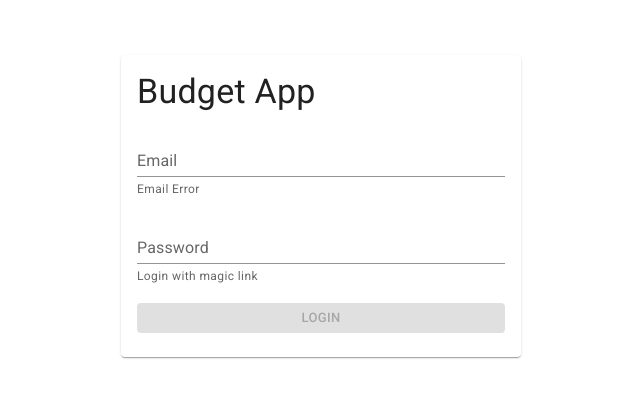
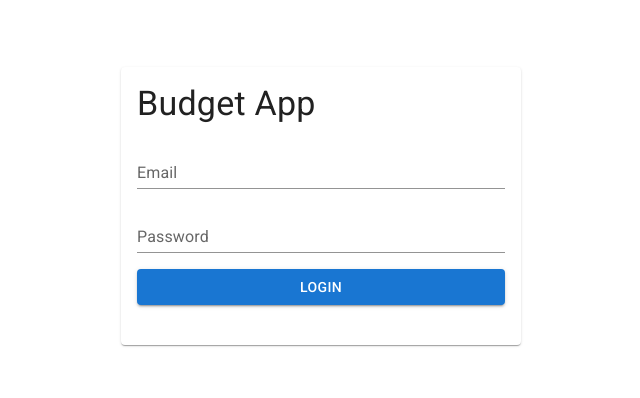
Before and after one commit to elmojohnson/budget_app, a Next.js app: page /user/login in a window 1280 px wide. Shown: the part 194-592 px from the top of the page, without its empty margins (319-959 px from the left). Built offline with nearby package versions, Linux system fonts and the light colour scheme; no server answers.

Commit message:
Added: Login validation

```diff
--- a/hooks/useLogin.tsx
+++ b/hooks/useLogin.tsx
@@ -1,22 +1,28 @@
 import { useState } from "react";
 import { auth } from "../lib/firebase";
 import { signInWithEmailAndPassword } from "firebase/auth";
+import { useRouter } from "next/router";
 
 const useLogin = () => {
-  const [email, setEmail] = useState<string>("");
-  const [password, setPassword] = useState<string>("");
+  const router = useRouter();
+  const [errorMsg, setErrorMsg] = useState<string>("");
 
-  const handleEmail = (e: any) => setEmail(e.target.value);
-  const handlePassword = (e: any) => setPassword(e.target.value);
+  // @ts-expect-error
+  const handleLogin = (values: any, { setSubmitting }) => {
+    signInWithEmailAndPassword(auth, values.email, values.password)
+      .then((res) => {
+        setErrorMsg("");
+        router.push("/");
+      })
+      .catch((err) => {
+        setErrorMsg("Incorret credentials.");
+        console.error(err);
+      });
 
-  const handleLogin = () => {
-    // signInWithEmailAndPassword(auth, email, password)
-    //   .then((res) => console.log(res))
-    //   .catch((err) => console.error(err));
-
+    setSubmitting(false);
   };
 
-  return { email, password, handleEmail, handlePassword, handleLogin };
+  return { handleLogin, errorMsg };
 };
 
 export default useLogin;
--- a/pages/user/login.tsx
+++ b/pages/user/login.tsx
@@ -1,5 +1,8 @@
 import React from "react";
 import useLogin from "@/hooks/useLogin";
+
+import { Formik } from "formik";
+import LoginSchema from "@/validation/LoginSchema";
 
 import Box from "@mui/material/Box";
 import Button from "@mui/material/Button";
@@ -7,9 +10,10 @@ import TextField from "@mui/material/TextField";
 import Typography from "@mui/material/Typography";
 import Card from "@mui/material/Card";
 import CardContent from "@mui/material/CardContent";
+import Alert from "@mui/material/Alert";
 
 const Login = () => {
-  const { email, password, handleEmail, handlePassword, handleLogin } = useLogin();
+  const { handleLogin, errorMsg } = useLogin();
 
   return (
     <Box
@@ -26,29 +30,54 @@ const Login = () => {
           <Typography variant="h4" sx={{ mb: 2 }}>
             Budget App
           </Typography>
+          <Formik
+            initialValues={{
+              email: "",
+              password: "",
+            }}
+            validationSchema={LoginSchema}
+            onSubmit={handleLogin}
+          >
+            {({
+              values,
+              errors,
+              touched,
+              handleChange,
+              submitForm,
+              isSubmitting,
+            }) => (
               <Box sx={{ display: "flex", flexDirection: "column" }}>
                 <TextField
+                  error={errors.email && touched.email ? true : false}
                   label="Email"
                   variant="standard"
                   sx={{ mb: 2 }}
-              helperText="Email Error"
+                  helperText={errors.email && touched.email ? errors.email : null}
                   type="email"
-              value={email}
-              onChange={handleEmail}
+                  name="email"
+                  value={values.email}
+                  onChange={handleChange}
+                  disabled={isSubmitting}
                 />
                 <TextField
+                  error={errors.password && touched.password ? true : false}
                   label="Password"
                   variant="standard"
                   sx={{ mb: 2 }}
-              helperText="Login with magic link"
+                  helperText={errors.password && touched.password ? errors.password : null}
                   type="password"
-              value={password}
-              onChange={handlePassword}
+                  name="password"
+                  value={values.password}
+                  onChange={handleChange}
+                  disabled={isSubmitting}
                 />
-            <Button variant="contained" size="small" onClick={handleLogin} disabled={!email && !password ? true : false}>
+                <Button type="submit" variant="contained" sx={{mb: 2}} onClick={submitForm} disabled={isSubmitting}>
                   Login
                 </Button>
+                {errorMsg && <Alert severity="error">{errorMsg}</Alert>}
               </Box>
+            )}
+          </Formik>
         </CardContent>
       </Card>
     </Box>
--- /dev/null
+++ b/validation/LoginSchema.ts
@@ -0,0 +1,8 @@
+import * as Yup from "yup";
+
+const LoginSchema = Yup.object().shape({
+  email: Yup.string().required("Please enter your email"),
+  password: Yup.string().required("Please enter your password"),
+});
+
+export default LoginSchema;
```
Lines whose indentation alone changed are shown as unchanged.
